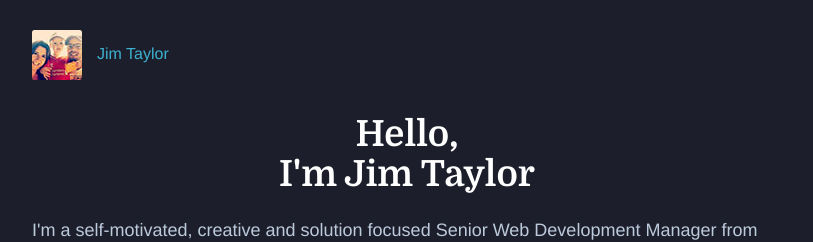
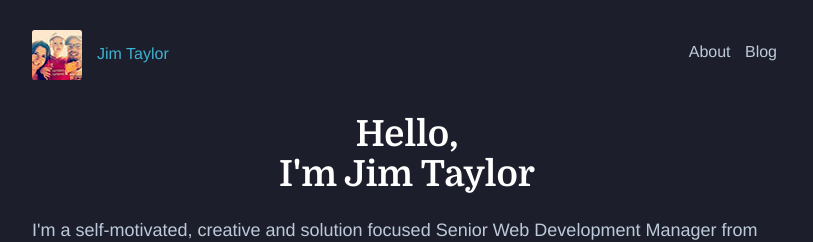
Before and after one commit to iamjimtaylor/iamjimtaylor, a Jekyll site: the page built from index.html, in a window 1280 px wide. Shown: the top 242 px of the page, without its empty margins (233-1046 px from the left). Built offline with Jekyll 4.4.1, drawn with Linux system fonts in a browser that asks for light colours.

Commit message:
basic nav

```diff
--- a/_config.yml
+++ b/_config.yml
@@ -10,6 +10,12 @@ description: "Jim Taylor - I'm a self-motivated, creative and solution focused S
 baseurl: ""
 url: https://iamjimtaylor.com
 enforce_ssl: iamjimtaylor.com
+
+navigation:
+- text: About
+  url: /about/
+- text: Blog
+  url: /posts/
 
 # ----------------------- #
 #    Jekyll & Plugins     #
--- a/_includes/header.html
+++ b/_includes/header.html
@@ -6,7 +6,8 @@
     <div class="container">
       <div class="row">
         <div class="col-sm-10 col-sm-offset-1 col-md-8 col-md-offset-2">
-          <a class="logo" href="{{ site.baseurl }}/"><img alt="{{ site.name }}" class="avatar" width="50" height="50" src="/images/iamjimtaylor.jpg" />{{ site.name }}</a>
+          <a class="logo" href="{{ site.baseurl }}/" itemprop="url"><img alt="{{ site.name }}" class="avatar" width="50" height="50" src="/images/iamjimtaylor.jpg" itemprop="logo" />{{ site.name }}</a>
+          {% include nav.html %}
         </div>
       </div>
     </div>
--- a/_includes/nav.html
+++ b/_includes/nav.html
@@ -1,6 +1,17 @@
-<nav id="main-nav">
-  <ul class="nav navbar-nav list-unstyled">
-    {% if page.url == '/about/' %}<li class="active">{% else %}<li>{% endif %}<a href="/about/">About</a></li>
-    {% if page.url == '/posts/' %}<li class="active">{% else %}<li>{% endif %}<a href="/posts/">Blog</a></li>
-  </ul>
-</nav>
+<div class="header-right">
+    <nav class="navbar-menu" role="navigation">
+    	{% unless page.layout == 'front' %}
+  		<ul class="list-inline list-unstyled">
+		{% for link in site.navigation %}
+		{% assign active = nil %}
+		{% if page.url == link.url or page.layout == link.layout %}
+		{% assign active = ' class="active"' %}
+		{% endif %}
+		<li{{ active }}>
+		<a href="{{ link.url }}">{{ link.text }}</a>
+		</li>
+		{% endfor %}
+		 </ul>
+		{% endunless %}
+    </nav>
+</div>
--- a/_sass/skin/modules/_header.scss
+++ b/_sass/skin/modules/_header.scss
@@ -29,6 +29,29 @@
 .header {
 	padding-top: 15px;
 	margin-bottom: 20px;
+
+	.logo {
+		float: left;
+	}
+
+	.header-right {
+		text-align: right;
+		position: relative;
+		top: 25px;
+		float: right;
+
+		li {
+		a {
+			color: $text-color;
+		}
+		//active styles
+		&.active, &:hover {
+			> a {
+				color: $brand-primary;
+			}
+		}
+	}
+	}
 
 	.navbar-toggle,
 	.search-toggle {
```
